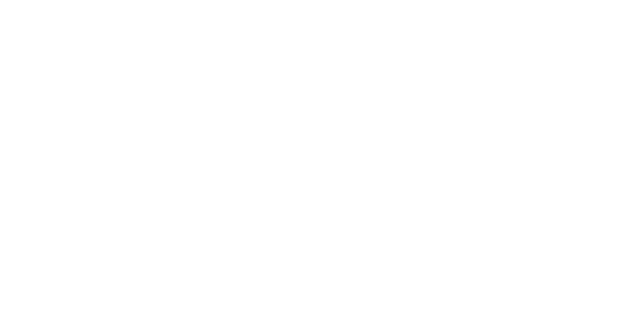
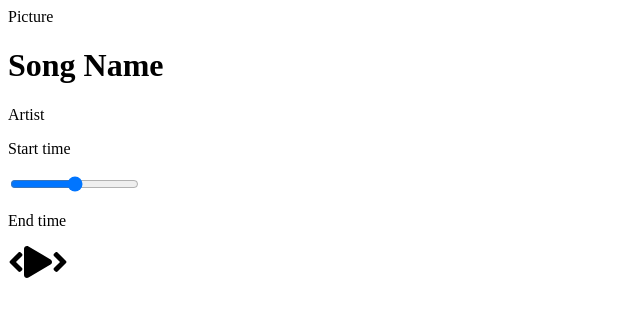
Before and after one commit to sendersk/waves-music-app-react, a React (Create React App) app: page / in a window 1280 px wide. Shown: the top 316 px of the page, without its empty margins (0-640 px from the left). Built offline with nearby package versions, Linux system fonts and the light colour scheme.

Commit message:
Song and PLayer components added

```diff
--- a/src/App.js
+++ b/src/App.js
@@ -1,7 +1,14 @@
 import React from "react";
+import Player from "./components/Player";
+import Song from "./components/Song";
 
 function App() {
-  return <div></div>;
+  return (
+    <div className="app">
+      <Song />
+      <Player />
+    </div>
+  );
 }
 
 export default App;
```
